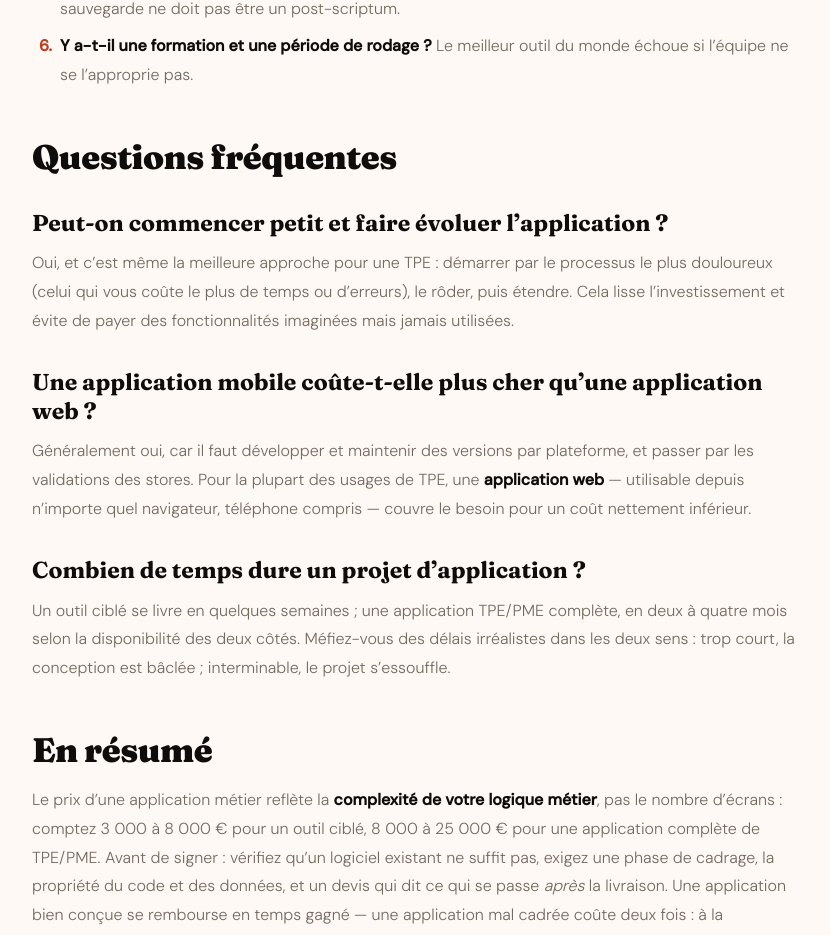
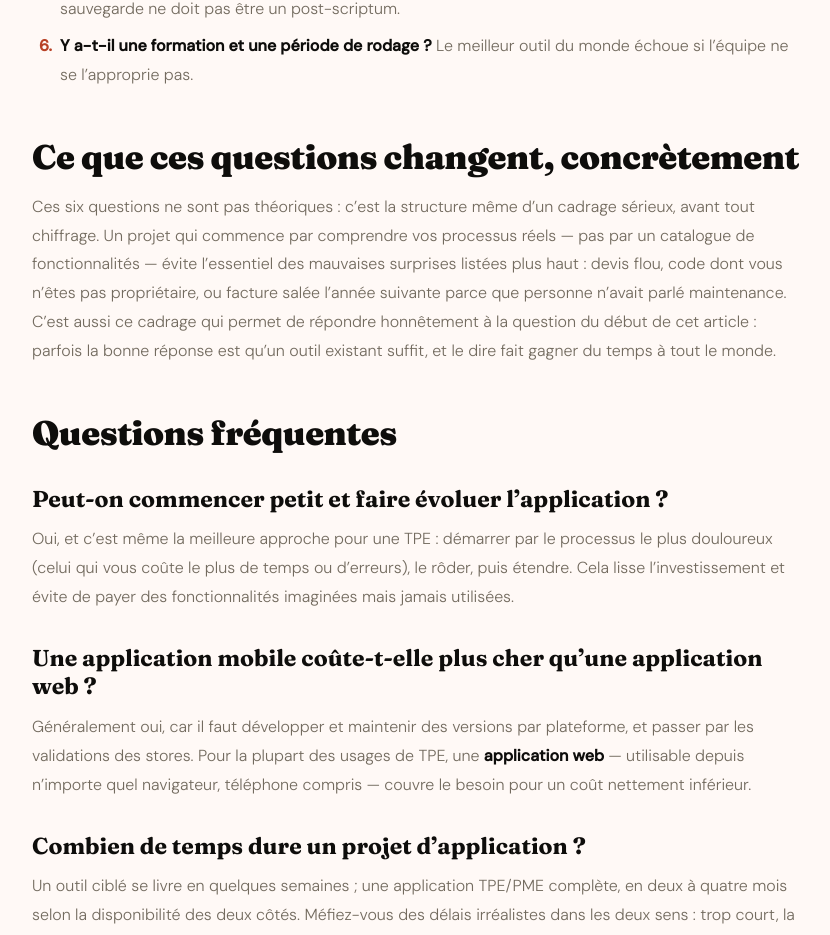
Before and after one commit to solyb971/Wbesite, a Next.js app: page /blog/prix-application-metier-guadeloupe in a window 1280 px wide. Shown: the part 3539-4474 px from the top of the page, without its empty margins (224-1054 px from the left). Built offline with nearby package versions, Linux system fonts and the light colour scheme; no server answers.

Commit message:
content(blog): section cadrage/méthodologie sur l'article prix appli métier
Relie le conseil "6 questions à poser dans un devis" à l'approche cadrage-first,
sans mention commerciale ni CTA additionnel.

```diff
--- a/src/app/(public)/blog/prix-application-metier-guadeloupe/page.tsx
+++ b/src/app/(public)/blog/prix-application-metier-guadeloupe/page.tsx
@@ -192,6 +192,17 @@ export default function PrixApplicationMetierPage() {
           <li><strong>Y a-t-il une formation et une période de rodage ?</strong> Le meilleur outil du monde échoue si l&rsquo;équipe ne se l&rsquo;approprie pas.</li>
         </ol>
 
+        <h2>Ce que ces questions changent, concrètement</h2>
+        <p>
+          Ces six questions ne sont pas théoriques&nbsp;: c&rsquo;est la structure même d&rsquo;un cadrage sérieux,
+          avant tout chiffrage. Un projet qui commence par comprendre vos processus réels — pas par un catalogue de
+          fonctionnalités — évite l&rsquo;essentiel des mauvaises surprises listées plus haut&nbsp;: devis flou, code
+          dont vous n&rsquo;êtes pas propriétaire, ou facture salée l&rsquo;année suivante parce que personne
+          n&rsquo;avait parlé maintenance. C&rsquo;est aussi ce cadrage qui permet de répondre honnêtement à la
+          question du début de cet article&nbsp;: parfois la bonne réponse est qu&rsquo;un outil existant suffit, et
+          le dire fait gagner du temps à tout le monde.
+        </p>
+
         <h2>Questions fréquentes</h2>
         <h3>Peut-on commencer petit et faire évoluer l&rsquo;application ?</h3>
         <p>
```
